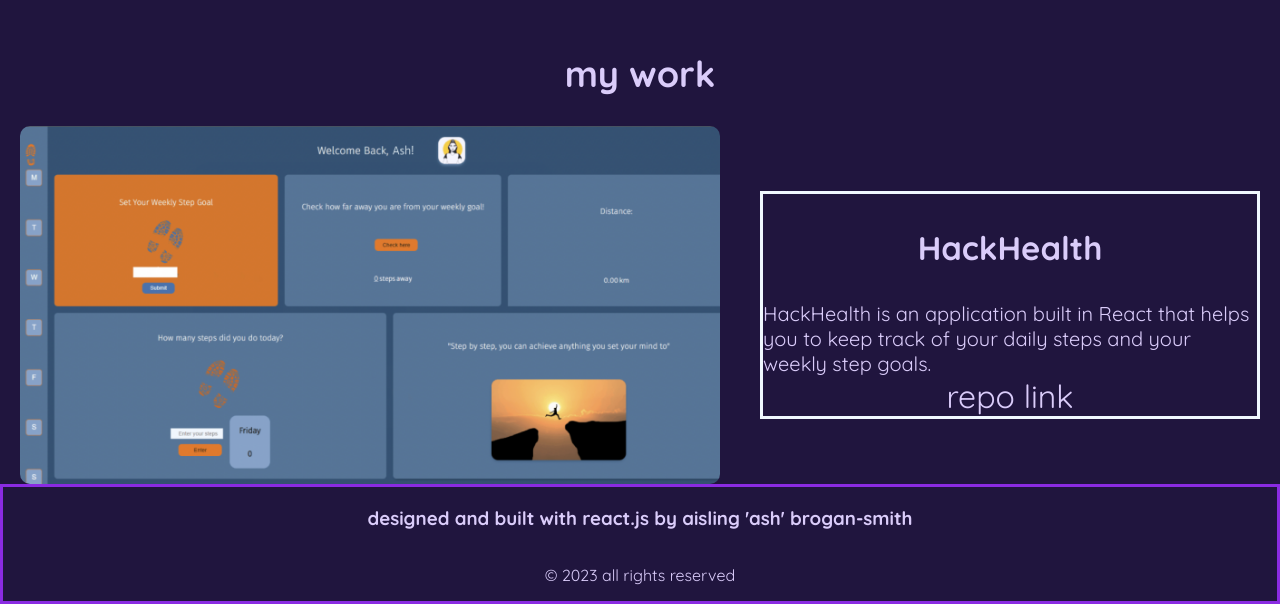
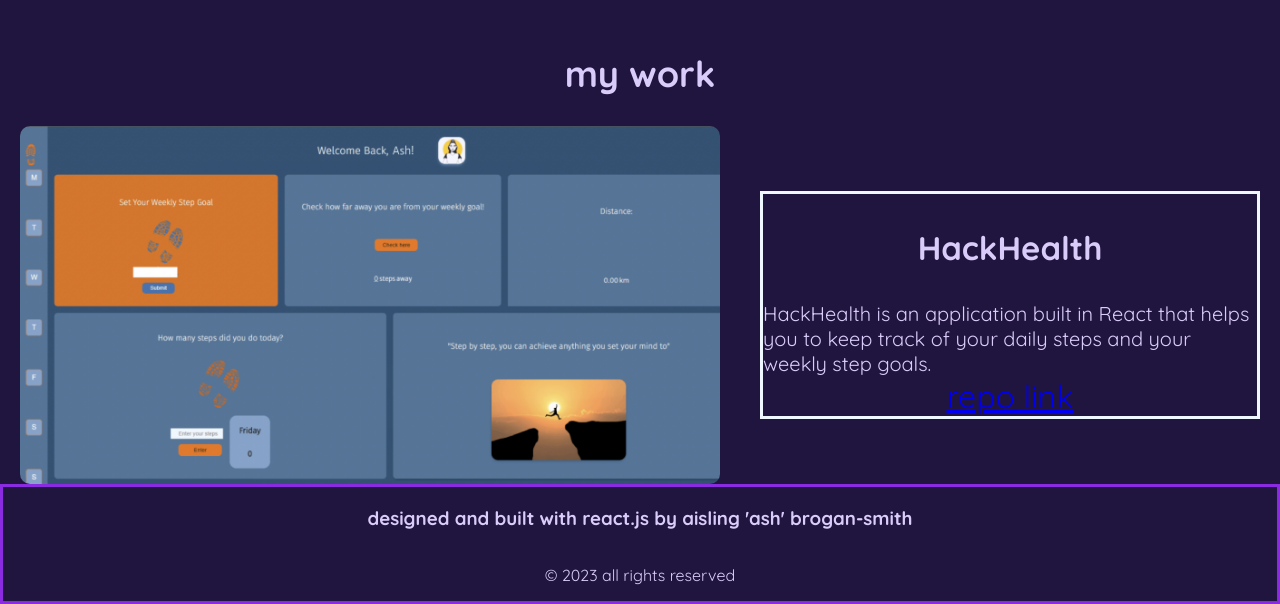
Before and after one commit to ashwantspizza/mywebsite, a React (Create React App) app in the folder ash-website/: page / in a window 1280 px wide. Shown: the part 691-1295 px from the top of the page. Built offline with nearby package versions, Linux system fonts and the light colour scheme.

Commit message:
added project link

```diff
--- a/ash-website/src/components/Content.js
+++ b/ash-website/src/components/Content.js
@@ -20,7 +20,9 @@ function Content() {
         <h3>HackHealth</h3>
       </div>
       <div className = "hackhealth-project-desc">HackHealth is an application built in React that helps you to keep track of your daily steps and your weekly step goals.</div>
-      <div className = "hackhealth-project-link">repo link</div>
+      <div className = "hackhealth-project-link">
+      <a href="https://github.com/SchoolOfCode/bc14_w7_project-frontend-room1-ash-anjum-david-tom">repo link</a>
+      </div>
       </div>
   </div>
     </div>
```
